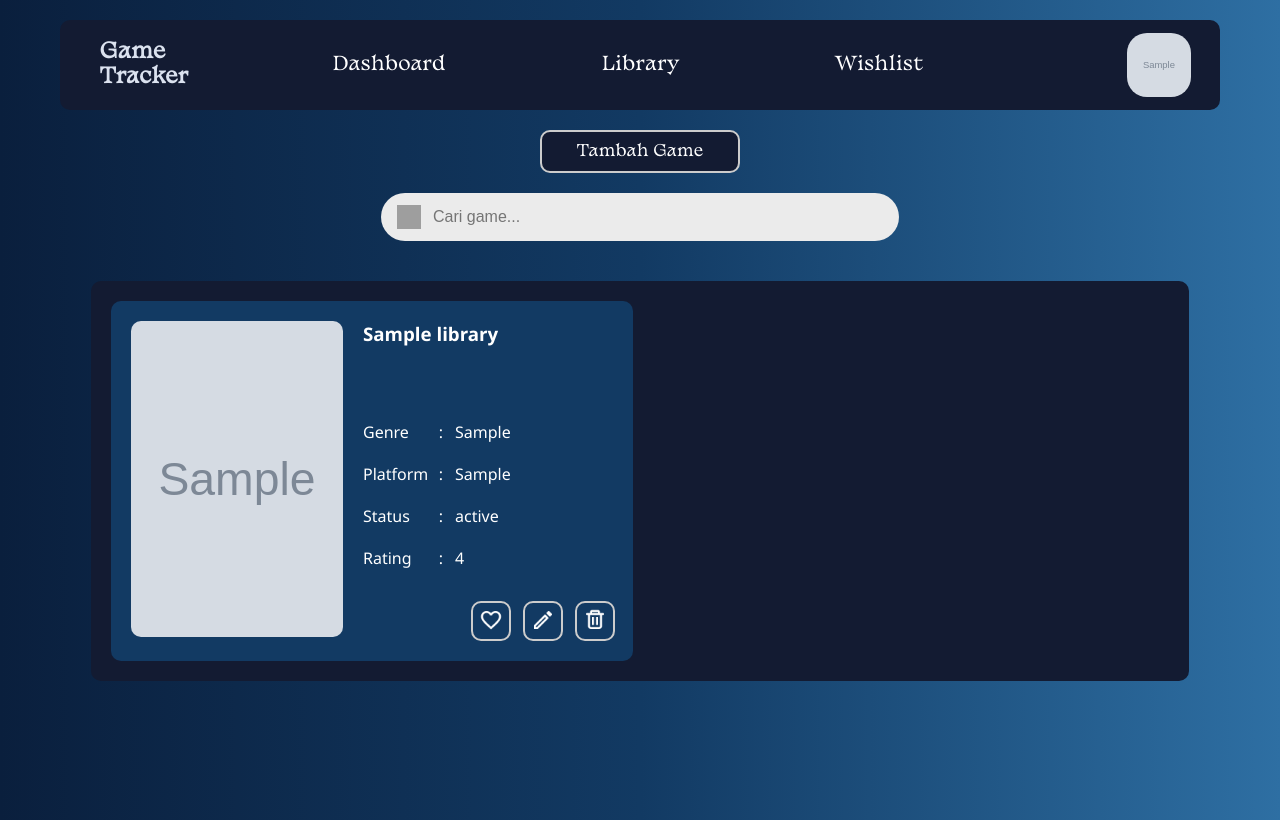
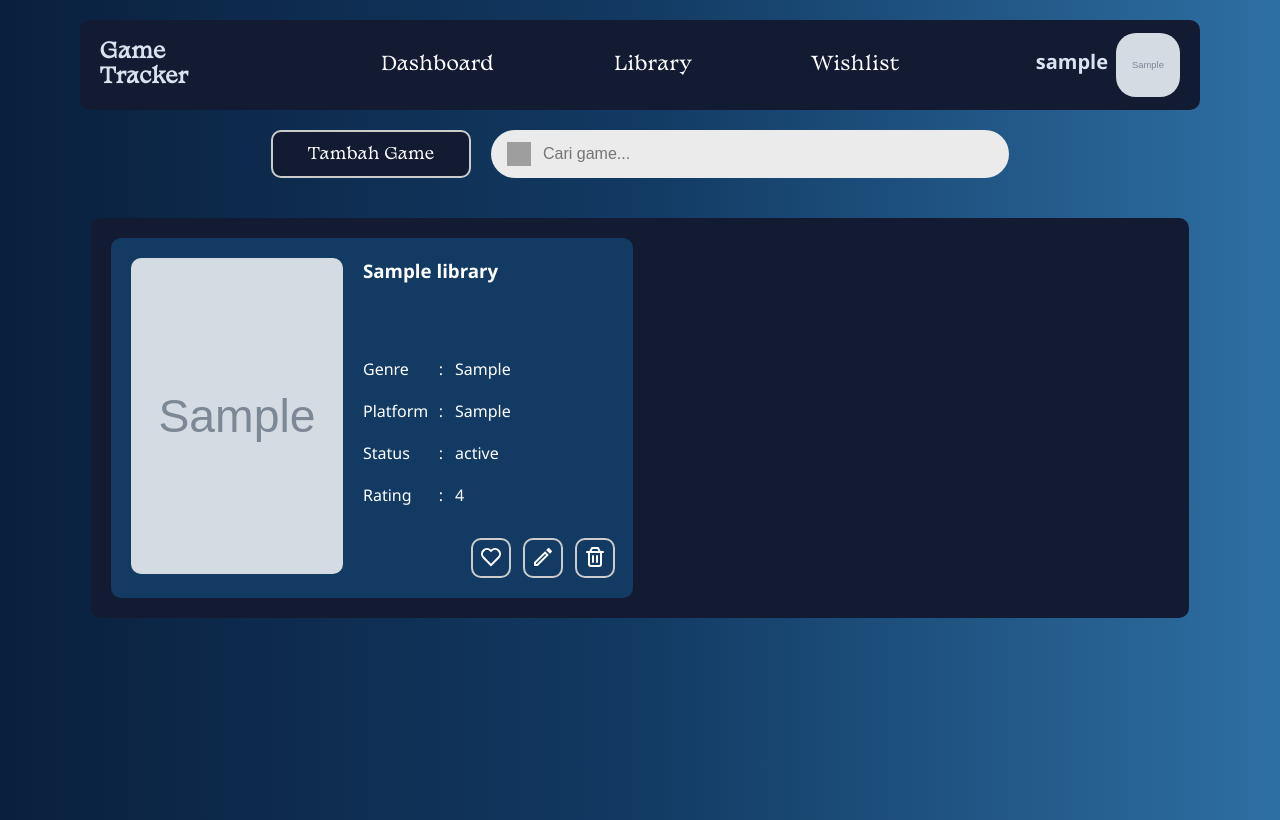
Before and after one commit to IlhamKP/Game-Tracker-Web, a PHP site: page /library.php in a window 1280 px wide. Run offline with PHP 8.4, Linux system fonts and the light colour scheme; the visitor is signed in with stand-in values (Sample User, id 1); tables that the repository leaves empty or names only in its code hold one stand-in row (values such as "Sample post"); grey boxes marked "Sample" are stand-in pictures; grey boxes are pictures that could not be loaded.

Commit message:
banyak dah

```diff
--- a/css/library.css
+++ b/css/library.css
@@ -15,20 +15,20 @@ body{
 @import url('https://fonts.googleapis.com/css2?family=Roboto+Condensed:ital,wght@0,100..900;1,100..900&display=swap');
 
 .header{
-    max-width : 1160px;
-    width: 100%;
+    width: auto;
     height: 90px;
     background-color: #131B32;
     border-radius: 10px;
-    display: flex;
+    display: grid;
+    grid-template-columns: 1fr auto 1fr;
     align-items: center;
-    margin: 20px auto;
+    margin: 20px 80px;
     color: #DBE2EF;
 }
 
 .header h1{
     font-size: 21px;
-    padding: 0 40px;
+    padding: 0 20px;
 }
 .header a{
     font-size: 19px;
@@ -40,14 +40,28 @@ body{
 }
 .menu{
     display: flex;
-    margin: 0 104px;
-    gap: 156px;
+    gap: 120px;
+    align-items: center;
+    justify-content: center;
 }
 
 .profile{
     display: flex;
-    margin: 0 100px;
+    align-items: center;
+    justify-content: flex-end;
+    margin-right: 20px;
 }
+.profile span{
+    display: flex;
+    padding-right: 8px;
+    font-family: 'Segoe UI', Tahoma, Geneva, Verdana, sans-serif;
+    font-size: 20px;
+    font-weight: bold;
+    width: 168px;
+    padding-bottom: 8px;
+    justify-content: flex-end;
+}
+
 .profile img{
     width: 64px;
     height: 64px;
@@ -92,16 +106,33 @@ body{
 .box.active{
     display: block;
 }
+
+.tombol-dan-cari{
+    display: flex;
+    justify-content: center;
+    gap: 20px;
+}
 .tambah-game{
     display: flex;
-    justify-content: center;
-    align-items:center;
+}
+.cari-game{
+    width: 486px;
+    height: 48px;
+    background-color: #ebebeb;
+    border-radius: 24px;
+    display: flex;
+    align-items: center;
+    padding: 0px 16px;
+    /* margin: 20px auto; */
+    /* justify-content: center; */
 }
 .tambah-game button{
+    display: flex;
     width: 200px;
     background-color: #131B32;
     border-radius: 10px;
-    text-align: center;
+    justify-content: center;
+    align-items: center;
     padding: 10px;
     border: 2px solid #ccc;
     outline: none;
@@ -232,17 +263,7 @@ body{
     align-items: center;
     /* padding: 20px; */
 }
-.cari-game{
-    width: 486px;
-    height: 48px;
-    background-color: #ebebeb;
-    border-radius: 24px;
-    display: flex;
-    align-items: center;
-    padding: 0px 16px;
-    margin: 20px auto;
-    justify-content: center;
-}
+
 .icon{
     font-size: 16px;
     width: 24px;
@@ -338,3 +359,18 @@ body{
     border: 2px solid #ccc;
     cursor: pointer;
 }
+.tombol button:hover{
+    background-color: white;
+}
+.tWishlist,.tEdit,.tHapus{
+    color:white;
+}
+.tWishlist:hover{
+    color: #ff4d6d;
+}
+.tEdit:hover{
+    color:blue;
+}
+.tHapus:hover{
+    color: red;
+}
--- a/dashboard.html
+++ b/dashboard.html
@@ -18,7 +18,7 @@
         </div>
         <div class="box" id="box-option">
             <a href="#" class="option"><img src="icon/person-profile.png">Profile</a>
-            <a href="index.html" class="option"><img src="icon/logout-profile.png">Sign Out</a>
+            <a href="index.php" class="option"><img src="icon/logout-profile.png">Sign Out</a>
         </div>
     </div>
     <div class="dashboard">
--- a/ganti_pw.php
+++ b/ganti_pw.php
@@ -9,10 +9,10 @@ $cek = mysqli_query($conn,"SELECT * FROM users WHERE username = '$username' AND
 if(mysqli_num_rows($cek) > 0){
     mysqli_query($conn,"UPDATE users SET password='$password_baru' WHERE username='$username' AND email='$email'");
     echo "Password berhasil diubah";
-    header("location: index.html");
+    header("location: index.php");
 }else{
     echo "Username atau email tidak ditemukan";
-    header("location: index.html");
+    header("location: index.php");
 }
 
 ?>
--- a/library.php
+++ b/library.php
@@ -12,12 +12,14 @@
     session_start();
 
     if(!isset($_SESSION['id_users'])){
-    header("Location: index.html");
+    header("Location: index.php");
     exit;
     }
     $id_users = $_SESSION['id_users'];
     $query = mysqli_query($conn,"SELECT foto_profile FROM users WHERE id_users = '$id_users'");
     $profile = mysqli_fetch_assoc($query);
+    $qusername = mysqli_query($conn, "SELECT username FROM users WHERE id_users = '$id_users'");
+    $username = mysqli_fetch_assoc($qusername);
     $result = mysqli_query($conn, "SELECT * FROM library WHERE id_users = '$id_users'");
         ?>
 <body>
@@ -28,12 +30,14 @@
             <a href="library.php">Library</a>
             <a href="wishlist.html">Wishlist</a>
         </div>
-        <a onclick="profile()" href="#" class="profile"><img src="foto_profile/<?php echo $profile['foto_profile'];?>" alt="profile"></a>
+
+        <label class="profile"><span><?php echo $username['username'];?></span><img src="foto_profile/<?php echo $profile['foto_profile'];?>" alt="profile" onclick="profile()"></label>
         <div class="box" id="box-option">
             <a href="#" class="option"><img src="icon/person-profile.png">Profile</a>
-            <a href="index.html" class="option"><img src="icon/logout-profile.png">Sign Out</a>
+            <a href="index.php" class="option"><img src="icon/logout-profile.png">Sign Out</a>
         </div>
     </div>
+    <div class="tombol-dan-cari">
     <div class="tambah-game">
         <button onclick="bukaTG()">Tambah Game</button>
         <div class="overlay" id="overlay">
@@ -78,13 +82,14 @@
         <span class="icon"><img src="https://cdn-icons-png.flaticon.com/128/54/54481.png" alt="search logo"></span>
         <input type="text" placeholder="Cari game...">
     </div>
+    </div>
+
+        <?php if (mysqli_num_rows($result) > 0) {?>
 
         <div class="library" id="library">
 
-            <?php
-            if (mysqli_num_rows($result) > 0) {
-            while ($row = mysqli_fetch_assoc($result)) {
-                ?>
+           <?php while ($row = mysqli_fetch_assoc($result)) {?>
+
                 <div class="card-game">
                     <img src="gambar-game/<?php echo $row['cover_game']; ?>">
                     <div class="info-game">
@@ -110,16 +115,34 @@
                             <span><?php echo $row['rating']; ?></span>
                         </div>
                         <div class="tombol">
-                            <button><img src="icon/mdi--heart-outline.png"></button>
-                            <button><img src="icon/edit-outline.png"></button>
-                            <button><img src="icon/trash-icon.png"></button>
+                            <button class="tWishlist">
+                            <svg xmlns="http://www.w3.org/2000/svg" width="24" height="24" viewBox="0 0 24 24">
+	                        <path d="M0 0h24v24H0z" fill="none" />
+	                        <path fill="currentColor" d="M12.001 4.529a6 6 0 0 1 8.242.228a6 6 0 0 1 .236 8.236l-8.48 8.492l-8.478-8.492a6 6 0 0 1 8.48-8.464m6.826 1.641a4 4 0 0 0-5.49-.153l-1.335 1.198l-1.336-1.197a4 4 0 0 0-5.686 5.605L12 18.654l7.02-7.03a4 4 0 0 0-.193-5.454" />
+                            </svg>
+                            </button>
+
+                            <button class="tEdit">
+                            <svg xmlns="http://www.w3.org/2000/svg" width="24" height="24" viewBox="0 0 24 24">
+	                        <path d="M0 0h24v24H0z" fill="none" />
+	                        <path fill="currentColor" d="m14.06 9l.94.94L5.92 19H5v-.92zm3.6-6c-.25 0-.51.1-.7.29l-1.83 1.83l3.75 3.75l1.83-1.83c.39-.39.39-1.04 0-1.41l-2.34-2.34c-.2-.2-.45-.29-.71-.29m-3.6 3.19L3 17.25V21h3.75L17.81 9.94z" />
+                            </svg>
+                            </button>
+
+                            <button class="tHapus" onclick="if(confirm('Hapus game ini?')){location.href='hapus_game.php?id_library=<?php echo $row['id_library']; ?>';}">
+                            <svg xmlns="http://www.w3.org/2000/svg" width="24" height="24" viewBox="0 0 24 24">
+	                        <path d="M0 0h24v24H0z" fill="none" />
+	                        <path fill="none" stroke="currentColor" stroke-linecap="round" stroke-linejoin="round" stroke-width="2" d="M14 11v6m-4-6v6M6 7v12a2 2 0 0 0 2 2h8a2 2 0 0 0 2-2V7M4 7h16M7 7l2-4h6l2 4" />
+                            </svg>
+                            </button>
+
                         </div>
                     </div>
                 </div>
                 <?php
                 }
                 ?>
-        </div>
+    </div>
         <?php
         }
         ?>
--- a/sign-up.html
+++ b/sign-up.html
@@ -28,7 +28,7 @@
                 </label>
                 <button type="submit" class="btn-sign-in" value="register">Sign Up</button>
                 <div class="already">
-                    <p>Already have an account? <a href="index.html">Sign In</a></p>
+                    <p>Already have an account? <a href="index.php">Sign In</a></p>
                 </div>
             </form>
         </div>
--- a/tambah-game.php
+++ b/tambah-game.php
@@ -3,6 +3,7 @@ include 'koneksi.php';
 
 session_start();
 $id = $_SESSION['id_users'];
+// $id_library = $_SESSION['id_library'];
 $judul = $_POST['judul_tg'];
 $genre = $_POST['genre_tg'];
 $platform = $_POST['pl_tg'];
@@ -15,7 +16,7 @@ move_uploaded_file($tmp, "gambar-game/" . $cover);
 
 $query = "INSERT INTO library (id_users,cover_game,judul,genre,platform,status,rating) VALUES
           ('$id','$cover','$judul','$genre','$platform','$status','$rating')";
-
+$id_library = $_SESSION['id_library'];
     if(mysqli_query($conn, $query)){
     header("Location: library.php");
     exit;
```
Also changed, not shown: hapus_game.php (added, +11 -0 lines), index.php (+10 -8 lines), login.php (+10 -11 lines).
